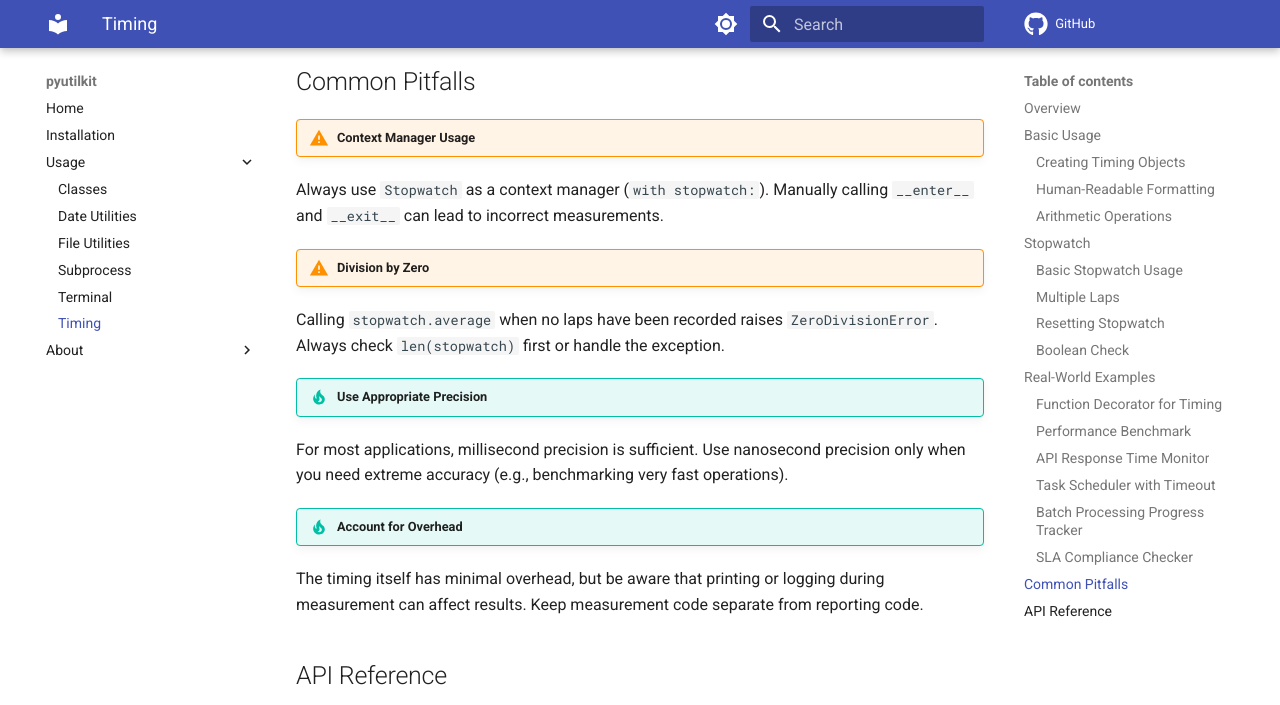
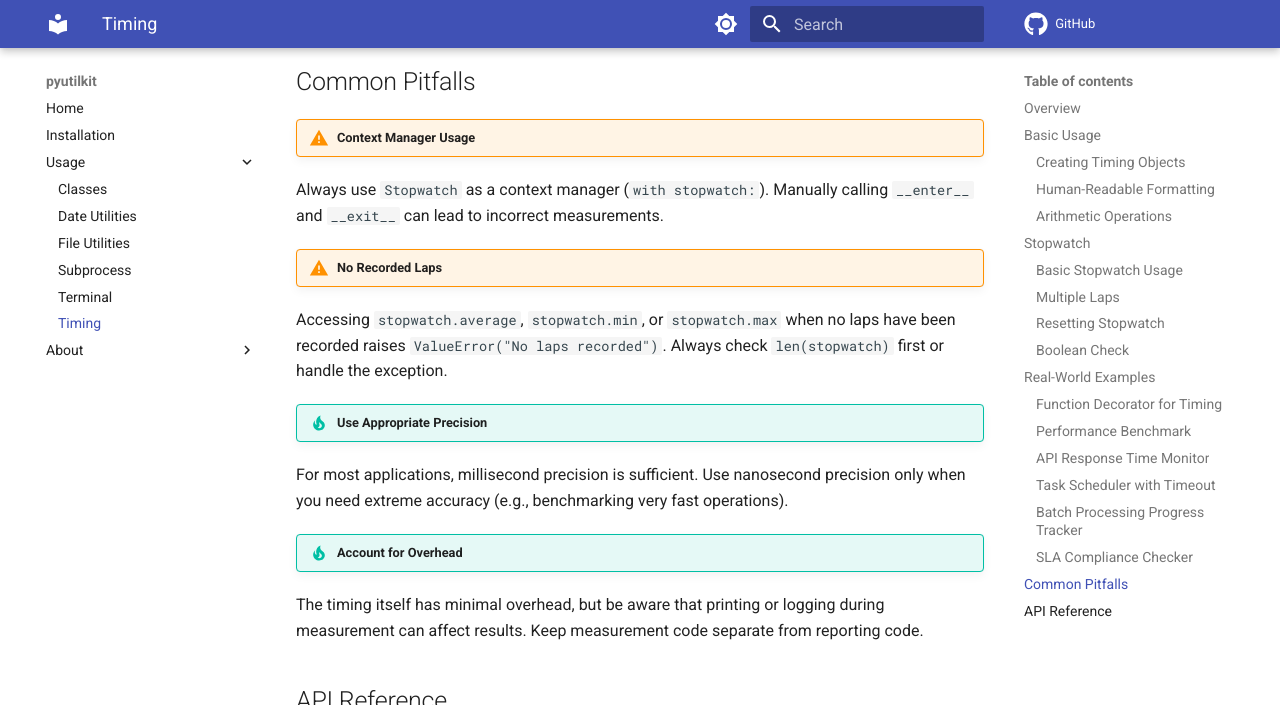
Before and after one commit to spapanik/pyutilkit, an MkDocs documentation site: the page built from docs/usage/timing.md, in a window 1280 px wide and 900 px high, scrolled down 12513 px, cut to the strip 0-705 px from the top of the window. Built offline with MkDocs 1.6.1 and Material for MkDocs 9.7.7, drawn with Linux system fonts in a browser that asks for light colours; comment, search, counter and statistics services are not loaded.

Commit message:
🐛 Standardize empty stopwatch statistics errors
Raise the same descriptive ValueError from average, min, and max when no laps exist, and document the public contract change.

```diff
--- a/docs/usage/timing.md
+++ b/docs/usage/timing.md
@@ -635,8 +635,8 @@ print(monitor.report(sla))
 !!! warning "Context Manager Usage"
 Always use `Stopwatch` as a context manager (`with stopwatch:`). Manually calling `__enter__` and `__exit__` can lead to incorrect measurements.
 
-!!! warning "Division by Zero"
-Calling `stopwatch.average` when no laps have been recorded raises `ZeroDivisionError`. Always check `len(stopwatch)` first or handle the exception.
+!!! warning "No Recorded Laps"
+Accessing `stopwatch.average`, `stopwatch.min`, or `stopwatch.max` when no laps have been recorded raises `ValueError("No laps recorded")`. Always check `len(stopwatch)` first or handle the exception.
 
 !!! tip "Use Appropriate Precision"
 For most applications, millisecond precision is sufficient. Use nanosecond precision only when you need extreme accuracy (e.g., benchmarking very fast operations).
```
Also changed, not shown: docs/CHANGELOG.md (+1 -0 lines), 2 other files.
